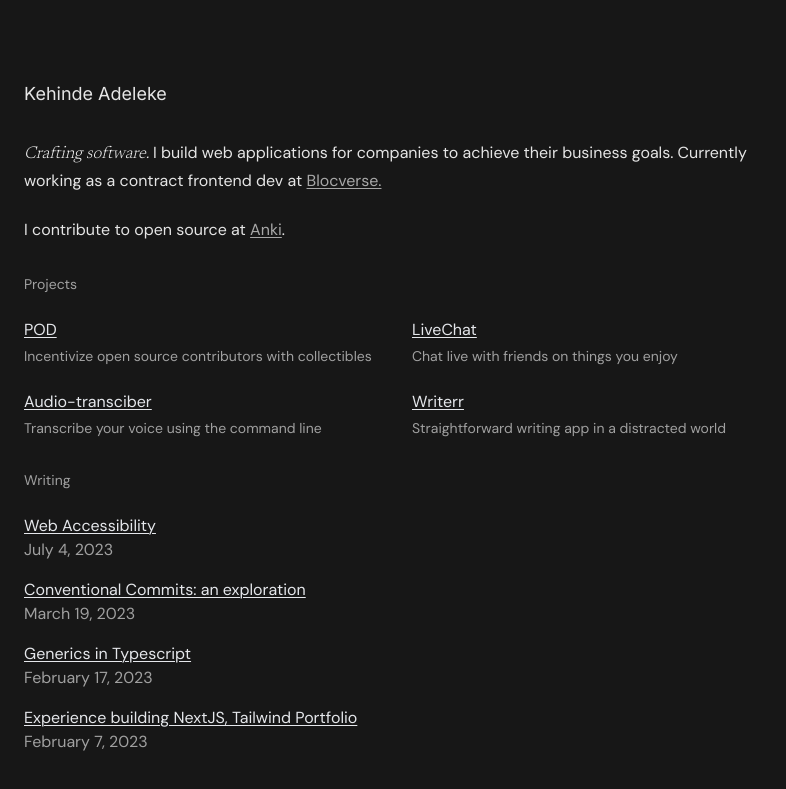
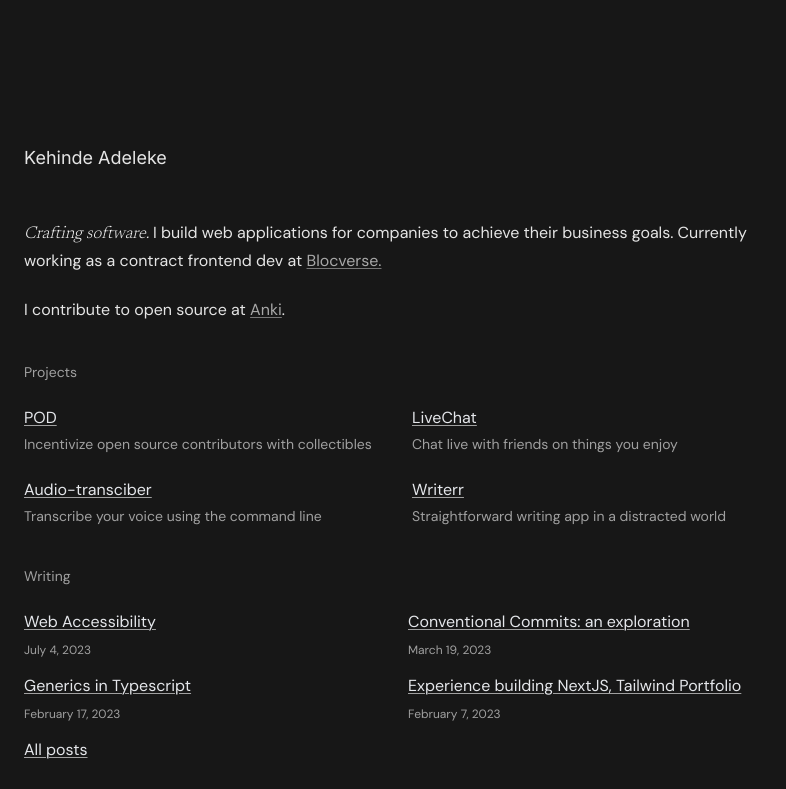
Before and after one commit to adeleke5140/portfolio-v2, a Next.js app: page / in a window 1280 px wide. Shown: the top 789 px of the page, without its empty margins (0-786 px from the left). Built offline with nearby package versions, Linux system fonts and the light colour scheme.

Commit message:
feat: general component changes

```diff
--- a/src/components/backButton.tsx
+++ b/src/components/backButton.tsx
@@ -1,3 +1,4 @@
+import { CornerUpLeft, Undo2 } from "lucide-react";
 import Link from "next/link";
 
 interface BackButtonProps {
@@ -7,11 +8,12 @@ interface BackButtonProps {
 
 const BackButton = ({ path, text }: BackButtonProps) => {
   return (
-    <div className="md:absolute -left-40 top-80">
+    <div className="md:absolute -left-40 top-10">
       <Link
         href={path}
-        className="flex font-mono gap-2 w-fit p-1 px-2 items-center font-extrabold text-button-text md:transition-transform ease-out duration-200 bg-button-bg md:bg-inherit md:hover:bg-button-bg md:-translate-x-1 md:hover:translate-x-0 rounded"
+        className="flex gap-2 items-center font-serif font-[300] italic w-fit text-[17px] "
       >
+        <Undo2 size={12} />
         {text}
       </Link>
     </div>
--- a/src/components/commandMenu.tsx
+++ b/src/components/commandMenu.tsx
@@ -79,7 +79,7 @@ const CommandMenu = ({ container }: CommandMenuProps) => {
             popPage();
           }
         }}
-        className="font-mono"
+        className=""
         container={parent}
         open={open}
         onOpenChange={toggleCommand}
--- a/src/components/home.tsx
+++ b/src/components/home.tsx
@@ -1,5 +1,5 @@
 import Link from "next/link";
-import { useEffect, useRef } from "react";
+import { useRef } from "react";
 import Post from "@/pages/blog/[id]";
 import { formatDate } from "@/helpers/formatDate";
 
@@ -7,24 +7,30 @@ interface HomeProps {
   posts: Post[];
 }
 
+const allPosts = {
+  id: '',
+  href: '/blog',
+  title: 'All posts',
+  date: ''
+}
+
 const Home = ({ posts }: HomeProps) => {
-  const containerRef = useRef<HTMLElement>(null);
-
+  const updatedPosts = [...posts, allPosts]
 
   return (
-    <section ref={containerRef} className="px-6 flex flex-col gap-8 relative mt-8 mb-8">
+    <section className="px-6 md:pt-16 flex flex-col gap-8 md:gap-10 relative mt-8 mb-8">
       <section>
         <header className="flex flex-col gap-8">
-          <h1 className="font-inter text-lg leading-7">
+          <h1 className="font-inter font-normal text-lg leading-7 md:pb-4">
             Kehinde Adeleke
           </h1>
           <div className="flex flex-col gap-6">
             <p className="select-none leading-[1.6] font-normal">
               <span className="font-serif text-ken-secondary font-[300] italic text-[17px]">Crafting software.{' '}</span>
               I build web applications for companies to achieve their business goals.
-              Currently working as a contract frontend dev at <a className="opacity-70 underline underline-offset-2 decoration-1  ">Blocverse.</a>
+              Currently working as a contract frontend dev at <a className="opacity-70 underline underline-offset-2 decoration-1 decoration-ken-grey  ">Blocverse.</a>
             </p>
-            <p>I contribute to open source at <a className="opacity-70 underline underline-offset-2 decoration-1">Anki</a>.
+            <p>I contribute to open source at <a className="opacity-70 underline underline-offset-2 decoration-1 decoration-ken-grey">Anki</a>.
             </p>
           </div>
         </header>
@@ -36,25 +42,37 @@ const Home = ({ posts }: HomeProps) => {
         <div className="grid grid-cols-2 gap-6">
           <div className="flex flex-col gap-1">
             <h3 className="text-gray-200">
-              <a className="underline underline-offset-2 decoration-1">POD</a>
+              <a
+                href="https://pod-hackfs.vercel.app"
+                target="_blank"
+                rel="noopener noreferrer" className="underline underline-offset-2 decoration-1 decoration-ken-grey decoration-ken-grey">POD</a>
             </h3>
             <p className="text-sm text-ken-grey">Incentivize open source contributors with collectibles</p>
           </div>
           <div className="flex flex-col gap-1">
             <h3 className="text-gray-200">
-              <a className="underline underline-offset-2 decoration-1">LiveChat</a>
+              <a
+                href="https://livechat-98e8c.web.app/"
+                target="_blank"
+                rel="noopener noreferrer" className="underline underline-offset-2 decoration-1 decoration-ken-grey">LiveChat</a>
             </h3>
             <p className="text-sm text-ken-grey">Chat live with friends on things you enjoy</p>
           </div>
           <div className="flex flex-col gap-1">
             <h3 className="text-gray-200">
-              <a className="underline underline-offset-2 decoration-1">Audio-transciber</a>
+              <a
+                href="https://github.com/adeleke5140/audio-transcriber"
+                target="_blank"
+                rel="noopener noreferrer" className="underline underline-offset-2 decoration-1 decoration-ken-grey">Audio-transciber</a>
             </h3>
             <p className="text-sm text-ken-grey">Transcribe your voice using the command line</p>
           </div>
           <div className="flex flex-col gap-1">
             <h3 className="text-gray-200">
-              <a className="underline underline-offset-2 decoration-1">Writerr</a>
+              <a
+                href="#"
+                target="_blank"
+                rel="noopener noreferrer" className="underline underline-offset-2 decoration-1 decoration-ken-grey">Writerr</a>
             </h3>
             <p className="text-sm text-ken-grey">Straightforward writing app in a distracted world</p>
           </div>
@@ -62,16 +80,17 @@ const Home = ({ posts }: HomeProps) => {
       </section>
       <section aria-labelledby="writing" className="flex flex-col gap-6">
         <h2 id="writing" className="text-ken-grey text-sm">Writing</h2>
-        <div className="flex flex-col gap-4">
-          {posts.map(post => (
-            <div key={post.id} className="flex flex-col">
+        <div className="flex flex-col md:grid md:grid-cols-2 gap-4">
+          {updatedPosts.map(post => (
+            <div key={post.id} className="flex flex-col md:gap-2">
               <p className="text-gray-200">
-                <Link href={`/blog/${post.id}`} className="underline underline-offset-2 decoration-1">{post.title}</Link>
+                <Link href={`/blog/${post.id}`} className="underline underline-offset-2 decoration-1 decoration-ken-grey">{post.title}</Link>
               </p>
-              <p className="text-ken-grey place-self-start">{formatDate(post.date!)}</p>
+              <p className="text-ken-grey text-xs place-self-start">{formatDate(post.date!)}</p>
             </div>
           ))}
         </div>
+
       </section>
     </section>
   );
--- a/src/components/layout.tsx
+++ b/src/components/layout.tsx
@@ -9,14 +9,26 @@ const siteTitle = "Portfolio v2";
 
 const Layout = ({ children }: LayoutProps) => {
   return (
-    <div className="home min-h-screen">
+    <div className="home ">
       <Head>
         <link rel="icon" href="/kehinde.ico" />
         <meta name="description" content={`${name} website`} />
         <meta name="og:title" content={siteTitle} />
       </Head>
-      <div>
+      <div className="flex min-h-screen flex-col">
         <main className="pt-8 md:pt-12">{children}</main>
+        <footer className="mt-auto md:px-6 border-ken-grey border-t-[0.8px] border-solid">
+          <div className="max-w-2xl md:px-6 mx-auto">
+            <div className="px-6 py-3 md:px-0 flex justify-between">
+              <p className="text-ken-grey text-sm">
+                grit. passion. curiosity.
+              </p>
+              <p className="text-ken-grey text-sm">
+                &copy;{new Date().getFullYear()} Kehinde Adeleke
+              </p>
+            </div>
+          </div>
+        </footer>
       </div>
     </div >
   );
--- a/src/components/pageWrapper.tsx
+++ b/src/components/pageWrapper.tsx
@@ -1,7 +1,5 @@
-import { useRef } from "react";
 import { BackButton } from "./backButton";
-import { CommandButton } from "./commandButton";
-import { CommandMenu } from "./commandMenu";
+
 
 interface PageWrapperProps {
   heading: string;
@@ -10,20 +8,13 @@ interface PageWrapperProps {
 }
 
 const PageWrapper = ({ heading, children, path }: PageWrapperProps) => {
-  const containerRef = useRef<HTMLDivElement>(null);
   return (
-    <div ref={containerRef} className="relative max-w-[50rem] sm:pl-8 md:ml-[12%] md:pl-16 ">
-      <div className="absolute z-[3] right-0">
-        <CommandButton />
+    <div className="relative px-6 max-w-2xl mx-auto">
+      <div className="flex flex-col gap-5 mb-8 pt-8">
+        <BackButton path={path} text="Go home" />
+        <h1 className="font-medium text-xl">{heading}</h1>
       </div>
-      <section className="h-full relative p-4">
-        <div className="flex flex-col gap-5 mb-8">
-          <h1 className="title font-mono">{heading}</h1>
-          <BackButton path={path} text="../" />
-        </div>
-        {children}
-        <CommandMenu container={containerRef} />
-      </section>
+      {children}
     </div>
   );
 };
--- a/src/components/postWrapper.tsx
+++ b/src/components/postWrapper.tsx
@@ -5,9 +5,9 @@ interface PostWrapperProps {
 
 const PostWrapper = ({ children }: PostWrapperProps) => {
   return (
-    <div className="max-w-xl mx-auto">
+    <div className="max-w-2xl px-6 mx-auto">
       <section className="w-full md:pb-0 md:pr-0">
-        <div className="flex flex-col gap-5 p-4 md:p-0">{children}</div>
+        <div className="flex flex-col gap-5">{children}</div>
       </section>
     </div>
   );
```
